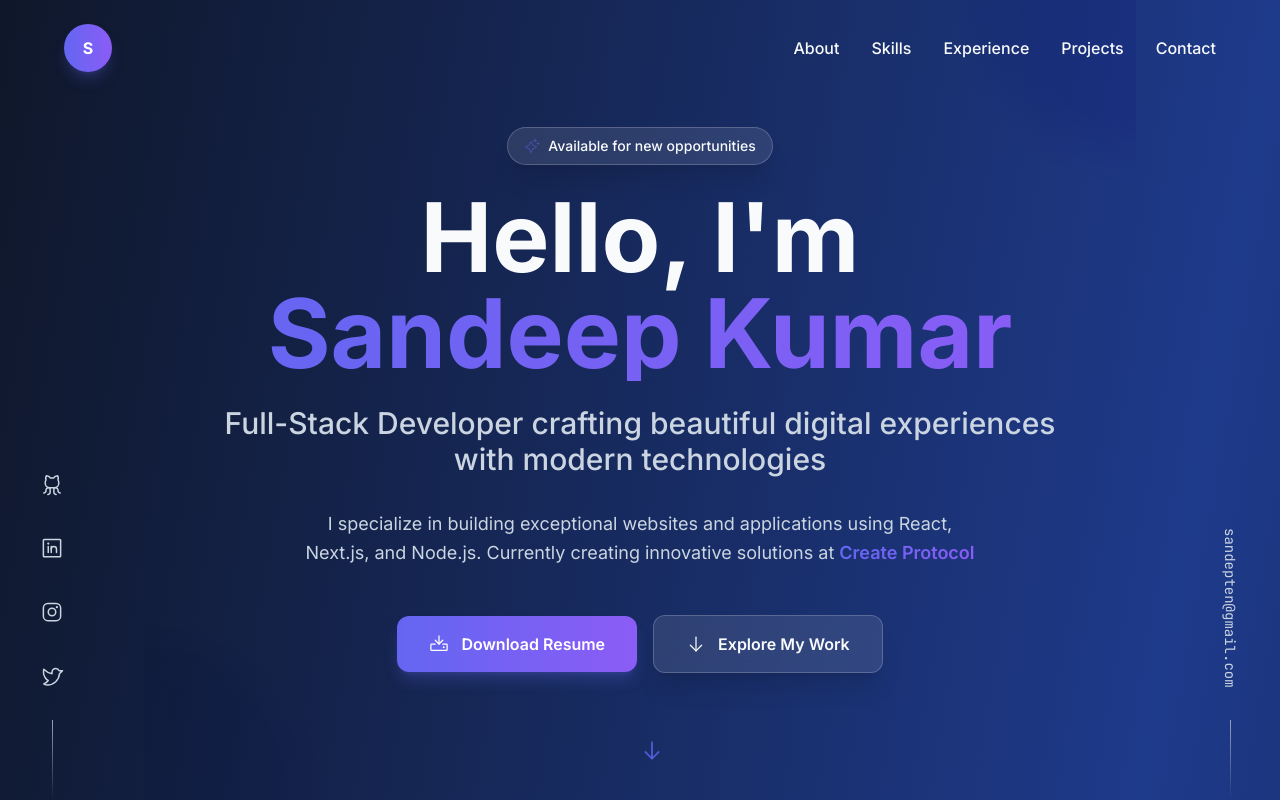
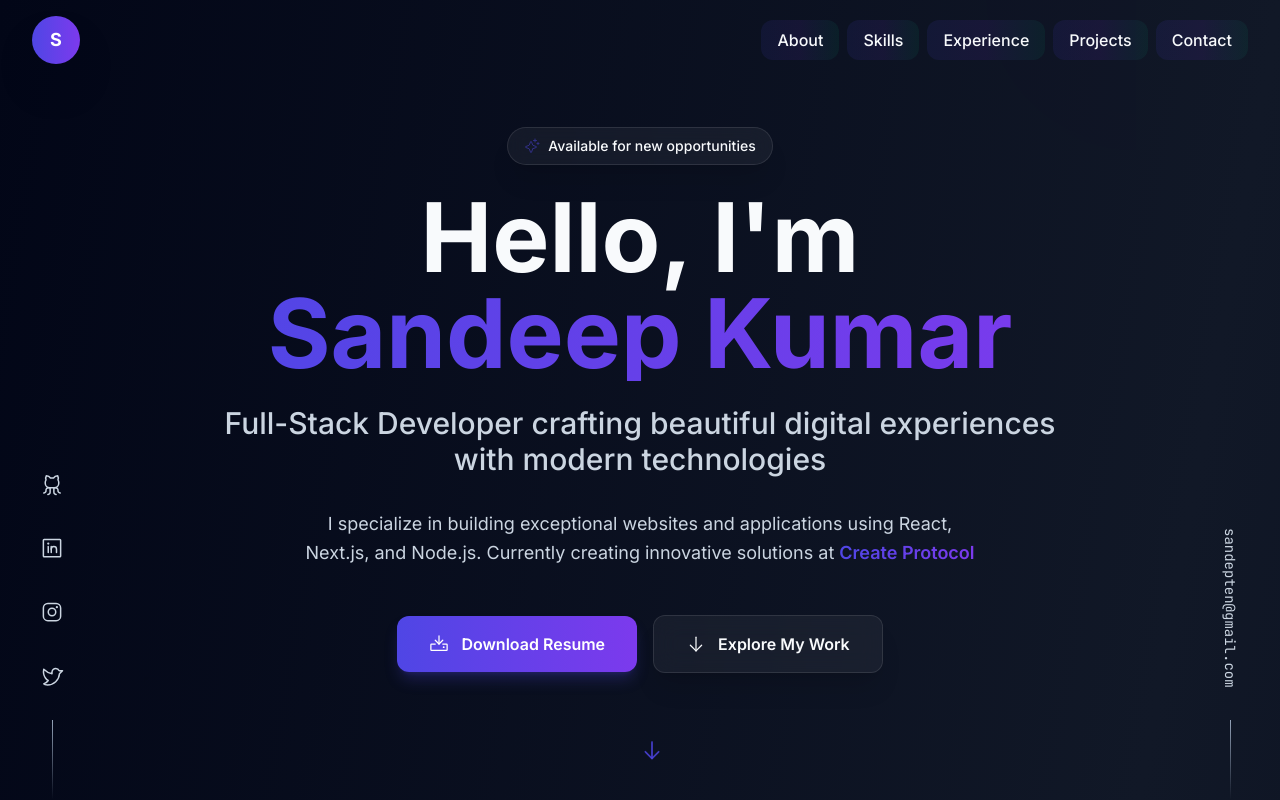
Before and after one commit to sandepten/sandeep-portfolio, a Next.js app: page / in a window 1280 px wide. Shown: the top 800 px of the page. Built offline with nearby package versions, Linux system fonts and the light colour scheme.

Commit message:
refactor: update section IDs and improve scrolling behavior for better navigation

```diff
--- a/components/About.jsx
+++ b/components/About.jsx
@@ -29,7 +29,7 @@ export default function About() {
   };
 
   return (
-    <section className="section-padding">
+    <section id="about" className="section-padding">
       <motion.div
         variants={containerVariants}
         initial="hidden"
@@ -113,7 +113,7 @@ export default function About() {
             <div className="absolute -top-6 -right-6 w-16 h-16 bg-gradient-to-r from-theme to-secondary rounded-full flex items-center justify-center animate-float">
               <Code className="text-white" size={24} />
             </div>
-            <div className="absolute -bottom-6 -left-6 w-16 h-16 bg-gradient-to-r from-accent to-theme rounded-full flex items-center justify-center animate-float">
+            <div className="absolute -bottom-6 -left-6 w-16 h-16 bg-gradient-to-r from-accent to-theme rounded-full flex items-center justify-center animate-float" style={{ animationDelay: '1s' }}>
               <Rocket className="text-white" size={24} />
             </div>
           </motion.div>
--- a/components/Contact.jsx
+++ b/components/Contact.jsx
@@ -27,7 +27,7 @@ export default function Contact() {
   };
 
   return (
-    <section className="section-padding">
+    <section id="contact" className="section-padding">
       <motion.div
         variants={containerVariants}
         initial="hidden"
--- a/components/MainProjects.jsx
+++ b/components/MainProjects.jsx
@@ -28,7 +28,7 @@ export default function MainProjects() {
   };
 
   return (
-    <section className="section-padding">
+    <section id="projects" className="section-padding">
       <motion.div
         variants={containerVariants}
         initial="hidden"
--- a/components/Navbar.jsx
+++ b/components/Navbar.jsx
@@ -8,109 +8,155 @@ const Navbar = () => {
 
   useEffect(() => {
     const handleScroll = () => {
-      setScrolled(window.scrollY > 50);
+      setScrolled(window.scrollY > 20);
     };
     window.addEventListener('scroll', handleScroll);
     return () => window.removeEventListener('scroll', handleScroll);
   }, []);
 
   const navItems = [
-    { name: "About", scroll: 900 },
-    { name: "Skills", scroll: 1200 },
-    { name: "Experience", scroll: 1700 },
-    { name: "Projects", scroll: 2300 },
-    { name: "Contact", scroll: 4000 },
+    { name: "About", target: "about" },
+    { name: "Skills", target: "skills" },
+    { name: "Experience", target: "experience" },
+    { name: "Projects", target: "projects" },
+    { name: "Contact", target: "contact" },
   ];
 
-  const scrollToSection = (scrollY) => {
+  const scrollToSection = (target) => {
     setDropdown(false);
-    window.scrollTo({ top: scrollY, left: 0, behavior: "smooth" });
+    if (target === "home") {
+      window.scrollTo({ top: 0, left: 0, behavior: "smooth" });
+    } else {
+      const element = document.getElementById(target);
+      if (element) {
+        const yOffset = -100;
+        const y = element.getBoundingClientRect().top + window.pageYOffset + yOffset;
+        window.scrollTo({ top: y, behavior: "smooth" });
+      }
+    }
   };
 
   return (
     <>
       {/* Desktop Navbar */}
       <motion.nav
-        initial={{ y: -100 }}
-        animate={{ y: 0 }}
-        className={`fixed top-0 z-50 w-full transition-all duration-300 ${
+        initial={{ y: -100, opacity: 0 }}
+        animate={{ y: 0, opacity: 1 }}
+        transition={{ duration: 0.8, ease: "easeOut" }}
+        className={`fixed top-0 left-0 right-0 z-50 transition-all duration-700 ease-out ${
           scrolled
-            ? 'backdrop-blur-md bg-surface border-b border-white/10'
+            ? 'backdrop-blur-xl bg-slate-950/95 shadow-xl shadow-black/10'
             : 'bg-transparent'
         }`}
+        style={{
+          borderBottom: scrolled ? '1px solid rgba(255, 255, 255, 0.05)' : '1px solid transparent',
+        }}
       >
-        <div className="hidden md:flex items-center justify-between px-8 lg:px-16 py-6">
+        <div className="mx-auto px-6 lg:px-8">
+          <div className="hidden md:flex items-center justify-between py-4">
             <motion.button
-            onClick={() => scrollToSection(0)}
-            whileHover={{ scale: 1.1, rotate: 360 }}
-            whileTap={{ scale: 0.9 }}
-            transition={{ type: "spring", stiffness: 300, damping: 10 }}
-            className="relative w-12 h-12 rounded-full bg-gradient-to-r from-theme to-secondary flex items-center justify-center font-bold text-white shadow-lg shadow-theme/25"
+              onClick={() => scrollToSection("home")}
+              whileHover={{ scale: 1.05 }}
+              whileTap={{ scale: 0.95 }}
+              className="relative group"
             >
+              <div className="absolute inset-0 bg-gradient-to-r from-theme via-secondary to-accent rounded-full blur-lg opacity-0 group-hover:opacity-40 transition-all duration-500"></div>
+              <div className="relative w-12 h-12 rounded-full bg-gradient-to-r from-theme to-secondary flex items-center justify-center font-bold text-white text-lg shadow-2xl transform transition-all duration-500 group-hover:shadow-theme/50 group-hover:rotate-12">
                 S
+              </div>
             </motion.button>
 
-          <ul className="flex items-center space-x-8 font-medium">
+            <motion.ul
+              initial={{ opacity: 0, y: -20 }}
+              animate={{ opacity: 1, y: 0 }}
+              transition={{ delay: 0.2, staggerChildren: 0.1 }}
+              className="flex items-center space-x-2 font-medium"
+            >
               {navItems.map((item, index) => (
                 <motion.li
                   key={item.name}
                   initial={{ opacity: 0, y: -20 }}
                   animate={{ opacity: 1, y: 0 }}
-                transition={{ delay: index * 0.1 }}
-                whileHover={{ scale: 1.1, y: -2 }}
-                onClick={() => scrollToSection(item.scroll)}
-                className="cursor-pointer text-light hover:text-theme transition-colors duration-200 relative group"
+                  transition={{ delay: 0.3 + index * 0.1 }}
+                  onClick={() => scrollToSection(item.target)}
+                  className="cursor-pointer relative group"
                 >
-                {item.name}
-                <span className="absolute -bottom-1 left-0 w-0 h-0.5 bg-gradient-to-r from-theme to-secondary group-hover:w-full transition-all duration-300"></span>
+                  <motion.div
+                    whileHover={{ y: -2 }}
+                    className="relative px-4 py-2 rounded-xl text-light hover:text-white transition-all duration-300 group-hover:bg-white/5"
+                  >
+                    <span className="relative z-10 font-medium">{item.name}</span>
+                    <motion.div
+                      className="absolute inset-0 bg-gradient-to-r from-theme/10 via-secondary/10 to-accent/10 rounded-xl opacity-0 group-hover:opacity-100 transition-all duration-300"
+                      layoutId="navbar-hover"
+                    />
+                    <span className="absolute bottom-1 left-4 right-4 h-0.5 bg-gradient-to-r from-theme via-secondary to-accent scale-x-0 group-hover:scale-x-100 transition-transform duration-300 origin-left rounded-full"></span>
+                  </motion.div>
                 </motion.li>
               ))}
-          </ul>
+            </motion.ul>
+          </div>
         </div>
       </motion.nav>
 
       {/* Mobile Navbar */}
       <div className="md:hidden">
-        <div className={`flex items-center justify-between px-6 py-6 relative z-50 transition-all duration-300 ${
-          scrolled ? 'backdrop-blur-md bg-surface' : 'bg-transparent'
-        }`}>
+        <motion.div
+          initial={{ y: -100, opacity: 0 }}
+          animate={{ y: 0, opacity: 1 }}
+          transition={{ duration: 0.8, ease: "easeOut" }}
+          className={`fixed top-0 left-0 right-0 z-50 transition-all duration-700 ease-out ${
+            scrolled ? 'backdrop-blur-xl bg-slate-950/95 shadow-xl shadow-black/10' : 'bg-transparent'
+          }`}
+          style={{
+            borderBottom: scrolled ? '1px solid rgba(255, 255, 255, 0.05)' : '1px solid transparent',
+          }}
+        >
+          <div className="flex items-center justify-between px-6 py-4">
             <motion.button
-            whileHover={{ scale: 1.1 }}
-            whileTap={{ scale: 0.9 }}
-            className="w-12 h-12 rounded-full bg-gradient-to-r from-theme to-secondary flex items-center justify-center font-bold text-white shadow-lg"
+              onClick={() => scrollToSection("home")}
+              whileHover={{ scale: 1.05 }}
+              whileTap={{ scale: 0.95 }}
+              className="relative group"
             >
+              <div className="absolute inset-0 bg-gradient-to-r from-theme via-secondary to-accent rounded-full blur-lg opacity-0 group-hover:opacity-40 transition-all duration-500"></div>
+              <div className="relative w-11 h-11 rounded-full bg-gradient-to-r from-theme to-secondary flex items-center justify-center font-bold text-white shadow-2xl transform transition-all duration-500 group-hover:shadow-theme/50 group-hover:rotate-12">
                 S
+              </div>
             </motion.button>
 
             <motion.button
-            whileHover={{ scale: 1.1 }}
-            whileTap={{ scale: 0.9 }}
+              whileHover={{ scale: 1.05 }}
+              whileTap={{ scale: 0.95 }}
               onClick={() => setDropdown(!dropdown)}
-            className="p-2 rounded-lg glass-card"
+              className="p-3 rounded-xl glass-card hover:bg-white/10 transition-all duration-300 border border-white/10"
             >
               <AnimatePresence mode="wait">
                 {dropdown ? (
                   <motion.div
                     key="close"
-                  initial={{ rotate: 0 }}
-                  animate={{ rotate: 180 }}
-                  exit={{ rotate: 0 }}
+                    initial={{ rotate: -90, opacity: 0 }}
+                    animate={{ rotate: 0, opacity: 1 }}
+                    exit={{ rotate: 90, opacity: 0 }}
+                    transition={{ duration: 0.2 }}
                   >
-                  <X size={24} className="text-light" />
+                    <X size={22} className="text-light" />
                   </motion.div>
                 ) : (
                   <motion.div
                     key="menu"
-                  initial={{ rotate: 180 }}
-                  animate={{ rotate: 0 }}
-                  exit={{ rotate: 180 }}
+                    initial={{ rotate: 90, opacity: 0 }}
+                    animate={{ rotate: 0, opacity: 1 }}
+                    exit={{ rotate: -90, opacity: 0 }}
+                    transition={{ duration: 0.2 }}
                   >
-                  <List size={24} className="text-light" />
+                    <List size={22} className="text-light" />
                   </motion.div>
                 )}
               </AnimatePresence>
             </motion.button>
           </div>
+        </motion.div>
 
         {/* Mobile Menu Overlay */}
         <AnimatePresence>
@@ -120,32 +166,48 @@ const Navbar = () => {
                 initial={{ opacity: 0 }}
                 animate={{ opacity: 1 }}
                 exit={{ opacity: 0 }}
+                transition={{ duration: 0.3 }}
                 onClick={() => setDropdown(false)}
-                className="fixed inset-0 bg-black/50 backdrop-blur-sm z-40"
+                className="fixed inset-0 bg-black/70 backdrop-blur-sm z-40"
               />
 
               <motion.div
-                initial={{ x: "100%" }}
-                animate={{ x: 0 }}
-                exit={{ x: "100%" }}
+                initial={{ x: "100%", opacity: 0 }}
+                animate={{ x: 0, opacity: 1 }}
+                exit={{ x: "100%", opacity: 0 }}
                 transition={{ type: "spring", damping: 25, stiffness: 200 }}
-                className="fixed right-0 top-0 h-full w-4/5 max-w-sm bg-surface backdrop-blur-md border-l border-white/10 z-50 flex flex-col justify-center"
+                className="fixed right-0 top-0 h-full w-4/5 max-w-sm bg-slate-950/98 backdrop-blur-xl border-l border-white/10 z-50 shadow-2xl"
               >
-                <ul className="space-y-8 px-8">
+                <div className="flex flex-col justify-center h-full">
+                  <motion.ul
+                    initial={{ opacity: 0 }}
+                    animate={{ opacity: 1 }}
+                    transition={{ delay: 0.2, staggerChildren: 0.1 }}
+                    className="space-y-2 px-8"
+                  >
                     {navItems.map((item, index) => (
                       <motion.li
                         key={item.name}
                         initial={{ opacity: 0, x: 50 }}
                         animate={{ opacity: 1, x: 0 }}
-                      transition={{ delay: index * 0.1 }}
-                      whileHover={{ x: 10 }}
-                      onClick={() => scrollToSection(item.scroll)}
-                      className="text-xl font-medium text-light hover:text-theme transition-colors duration-200 cursor-pointer"
+                        transition={{ delay: 0.1 + index * 0.1 }}
+                        onClick={() => scrollToSection(item.target)}
+                        className="cursor-pointer relative group"
                       >
-                      {item.name}
+                        <motion.div
+                          whileHover={{ x: 8, scale: 1.02 }}
+                          className="text-xl font-medium text-light hover:text-white transition-all duration-300 py-4 px-4 rounded-xl hover:bg-white/5 relative group"
+                        >
+                          <span className="relative z-10">{item.name}</span>
+                          <motion.div
+                            className="absolute inset-0 bg-gradient-to-r from-theme/10 via-secondary/10 to-accent/10 rounded-xl opacity-0 group-hover:opacity-100 transition-all duration-300"
+                          />
+                          <span className="absolute bottom-2 left-4 right-4 h-0.5 bg-gradient-to-r from-theme via-secondary to-accent scale-x-0 group-hover:scale-x-100 transition-transform duration-300 origin-left rounded-full"></span>
+                        </motion.div>
                       </motion.li>
                     ))}
-                </ul>
+                  </motion.ul>
+                </div>
               </motion.div>
             </>
           )}
--- a/components/Skills.jsx
+++ b/components/Skills.jsx
@@ -17,25 +17,25 @@ export default function Skills() {
       title: "Frontend",
       icon: <Palette size={24} />,
       skills: ["React", "Next.js", "TypeScript", "Tailwind CSS", "Framer Motion", "Redux"],
-      color: "from-blue-500 to-cyan-500"
+      color: "from-indigo-600 to-purple-600"
     },
     {
       title: "Backend",
       icon: <Database size={24} />,
       skills: ["Node.js", "Express.js", "Python", "MongoDB", "PostgreSQL", "Firebase"],
-      color: "from-green-500 to-emerald-500"
+      color: "from-emerald-600 to-teal-600"
     },
     {
       title: "Tools & Technologies",
       icon: <Lightning size={24} />,
       skills: ["Git", "Docker", "AWS", "Vercel", "Linux", "Blockchain"],
-      color: "from-purple-500 to-pink-500"
+      color: "from-violet-600 to-purple-600"
     },
     {
       title: "Languages",
       icon: <Code size={24} />,
       skills: ["JavaScript", "TypeScript", "Python", "C++", "Solidity", "SQL"],
-      color: "from-orange-500 to-red-500"
+      color: "from-slate-600 to-gray-600"
     }
   ];
 
@@ -63,7 +63,7 @@ export default function Skills() {
   };
 
   return (
-    <section className="mt-32">
+    <section id="skills" className="mt-32">
       <motion.div
         variants={containerVariants}
         initial="hidden"
--- a/components/Work.jsx
+++ b/components/Work.jsx
@@ -27,7 +27,7 @@ export default function Work() {
   };
 
   return (
-    <section className="section-padding">
+    <section id="experience" className="section-padding">
       <motion.div
         variants={containerVariants}
         initial="hidden"
--- a/styles/globals.css
+++ b/styles/globals.css
@@ -6,7 +6,7 @@
 
 @layer base {
   body {
-    @apply max-w-full overflow-x-hidden bg-gradient-to-br from-slate-900 via-blue-900 to-slate-900 font-sans text-light;
+    @apply max-w-full overflow-x-hidden bg-gradient-to-br from-slate-950 via-gray-900 to-slate-950 font-sans text-light;
   }
 
   html {
@@ -15,7 +15,7 @@
 
   * {
     scrollbar-width: thin;
-    scrollbar-color: #6366f1 #1e293b;
+    scrollbar-color: #4f46e5 #0f172a;
   }
 
   *::-webkit-scrollbar {
@@ -23,22 +23,22 @@
   }
 
   *::-webkit-scrollbar-track {
-    background: #1e293b;
+    background: #0f172a;
   }
 
   *::-webkit-scrollbar-thumb {
-    background: #6366f1;
+    background: #4f46e5;
     border-radius: 4px;
   }
 
   *::-webkit-scrollbar-thumb:hover {
-    background: #8b5cf6;
+    background: #7c3aed;
   }
 }
 
 @layer components {
   .glass-card {
-    @apply backdrop-blur-md bg-white/10 border border-white/20 shadow-xl;
+    @apply backdrop-blur-md bg-white/5 border border-white/10 shadow-xl;
   }
 
   .gradient-text {
--- a/utilities/themeFunc.js
+++ b/utilities/themeFunc.js
@@ -1 +1 @@
-export const theme = "#8758FF";
+export const theme = "#4f46e5";
```
Also changed, not shown: components/Dashboard.jsx (+10 -3 lines), tailwind.config.js (+12 -12 lines). Lines whose indentation alone changed are shown as unchanged.
